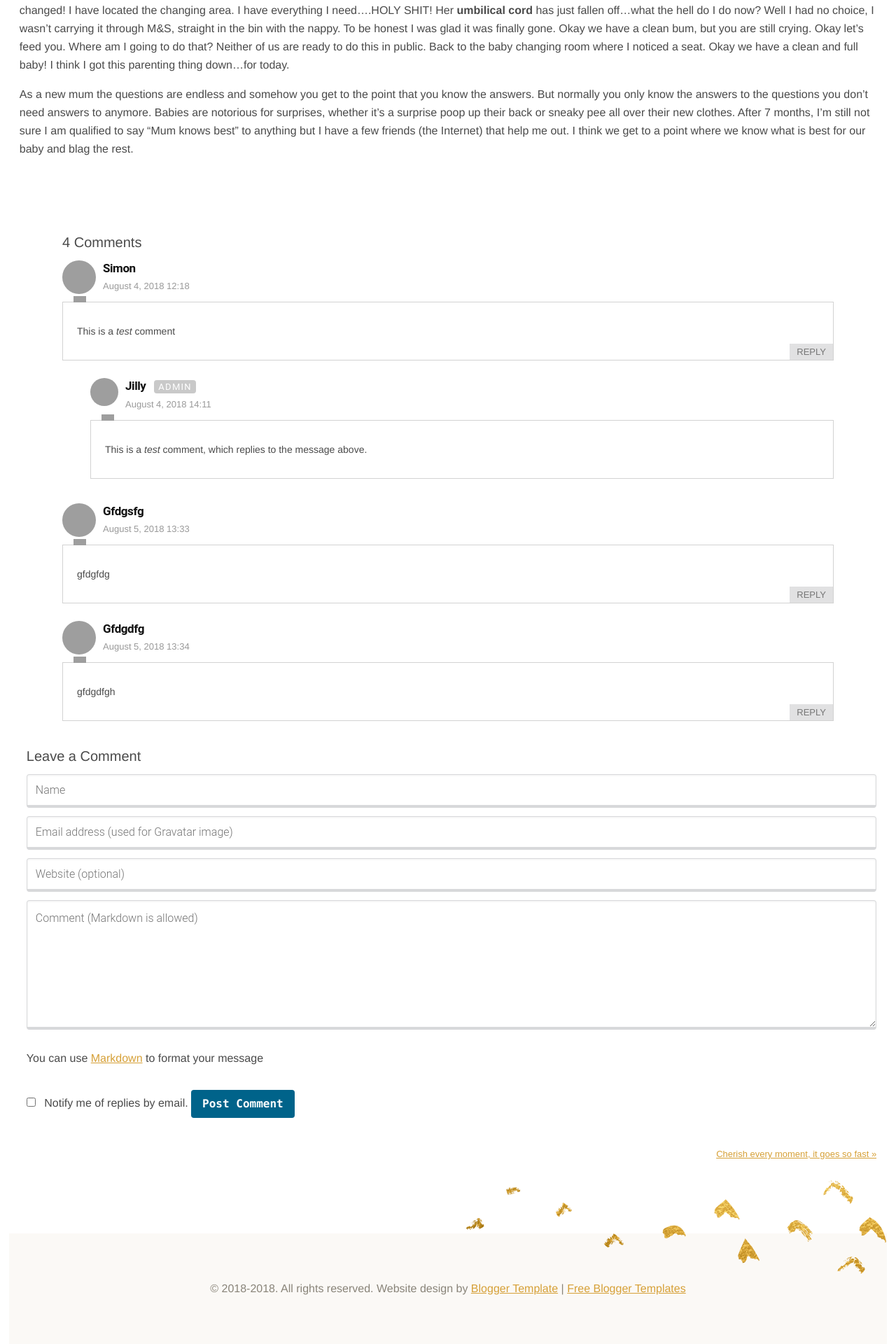
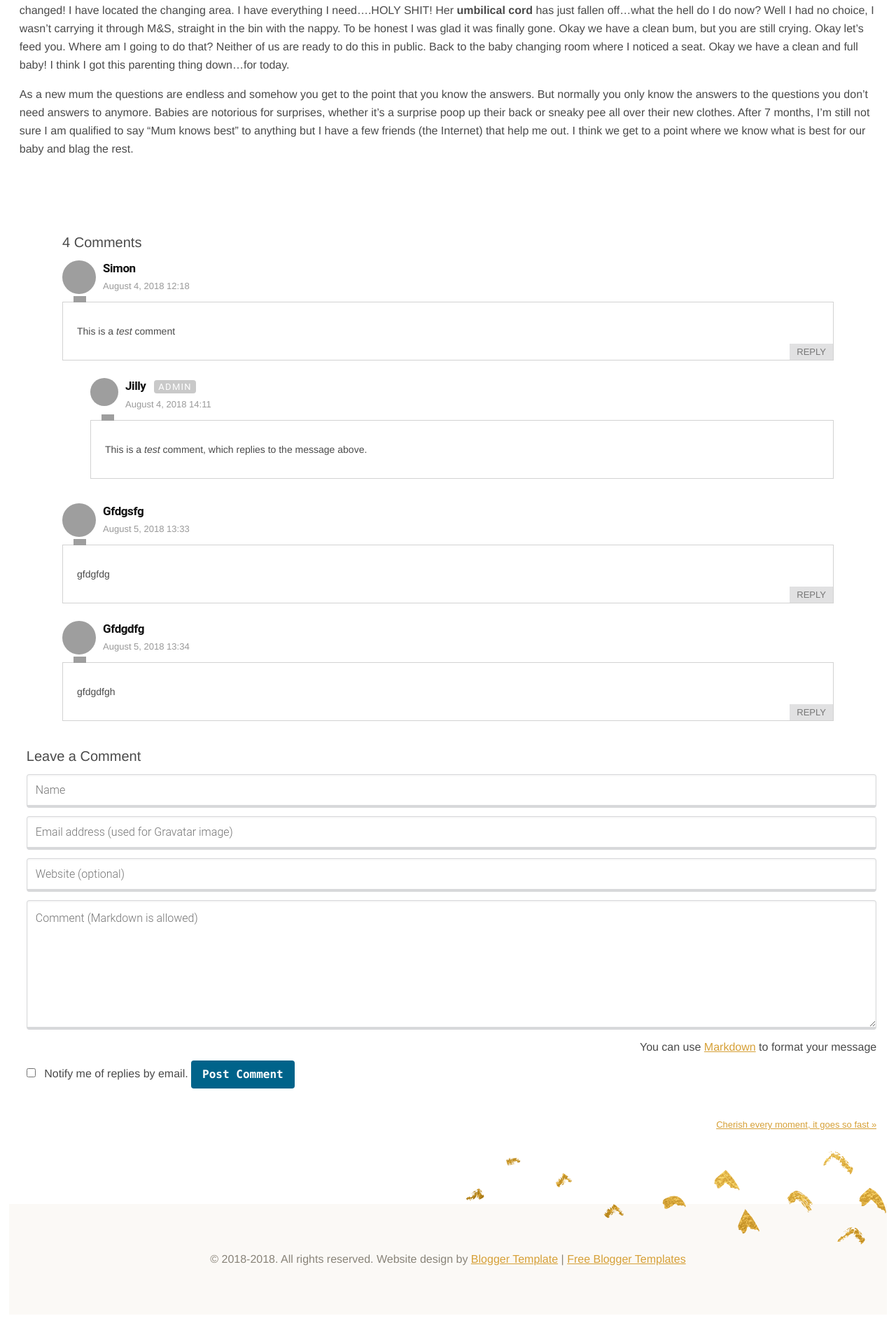
Before and after one commit to apinchofsalt/apinchofsalt.github.io, a Jekyll site: the page built from _posts/archived/jilly/2018-07-27-mums-know-best-right.md, in a window 1280 px wide. Shown: the part 1181-3101 px from the top of the page at 70% size. Built offline with Jekyll 4.4.1, drawn with Linux system fonts in a browser that asks for light colours; nearby versions of some CDN libraries; after the commit the page ends 3059 px from its top, so only the background shows below that; grey boxes are pictures that could not be loaded.

```diff
--- a/_config.yml
+++ b/_config.yml
@@ -44,3 +44,8 @@ gems:
 exclude:
   - Gemfile
   - Gemfile.lock
+
+# reCAPTCHA keys
+reCaptcha:
+  siteKey: "6LcUYWgUAAAAAHnr2v-9KHA1SANdRNbikn39Cz6V"
+  secret: "Ebevexyi8ZEcyYsuPnGSB91DqERR13/vZm712frduj8CJxKJmh57f2A02i577oaqoHEV7Zf2gxyg9+tIkmx+J9mzT1SUbfxrKefwbN9eIQl3YeAixSJllN5qowGEvS5IreHJbkgB0Nq3VXJiEVF/Oc6PcKkMNcGOEX35b9tktAg="
--- a/_includes/comments/comment-form.html
+++ b/_includes/comments/comment-form.html
@@ -20,7 +20,7 @@
       <div class="form-group">
         <label class="sr-only" for="comment-form-message"><strong>Comment</strong> <small>(<a href="https://kramdown.gettalong.org/quickref.html">Markdown</a> is allowed)</small></label>
         <textarea type="text" rows="6" id="comment-form-message" name="fields[message]" required spellcheck="true" placeholder="Comment (Markdown is allowed)"></textarea>
-        <p class="help-block">You can use <a href="https://en.support.wordpress.com/markdown-quick-reference/">Markdown</a> to format your message</p>
+        <p class="markdown-help-block">You can use <a href="https://en.support.wordpress.com/markdown-quick-reference/">Markdown</a> to format your message</p>
       </div>
       <div class="form-group hidden" style="display: none;">
         <input type="hidden" name="options[origin]" value="{{ page.url | relative_url }}">
@@ -46,7 +46,7 @@
     </form>
   </div>
   <!-- End new comment form -->
-  <!-- <script async src="https://www.google.com/recaptcha/api.js"></script> -->
+  <script async src="https://www.google.com/recaptcha/api.js"></script>
 {% else %}
   <p><em>Comments are closed. If you have a question concerning the content of this page, please feel free to <a href="/contact/">contact me</a>.</em></p>
 {% endunless %}
--- a/css/site.css
+++ b/css/site.css
@@ -176,3 +176,9 @@ form .btn, form button, input[type=submit] {
 .comment.child {
     margin-left: 4.5em;
 }
+
+p.markdown-help-block {
+    margin: 0;
+    text-align:right;
+    float:right;
+}
```
Also changed, not shown: staticman.yml (+6 -0 lines).
